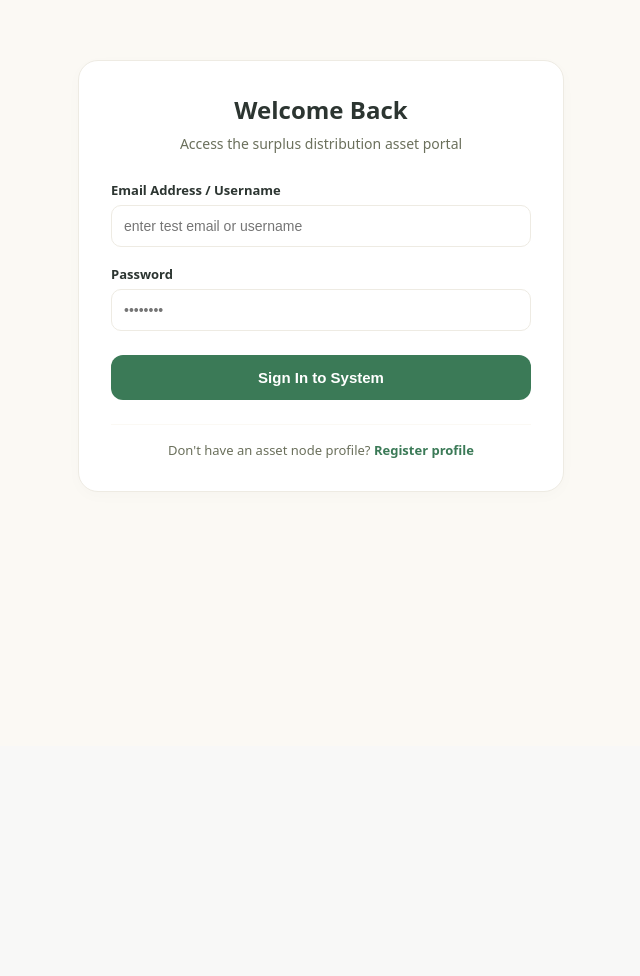
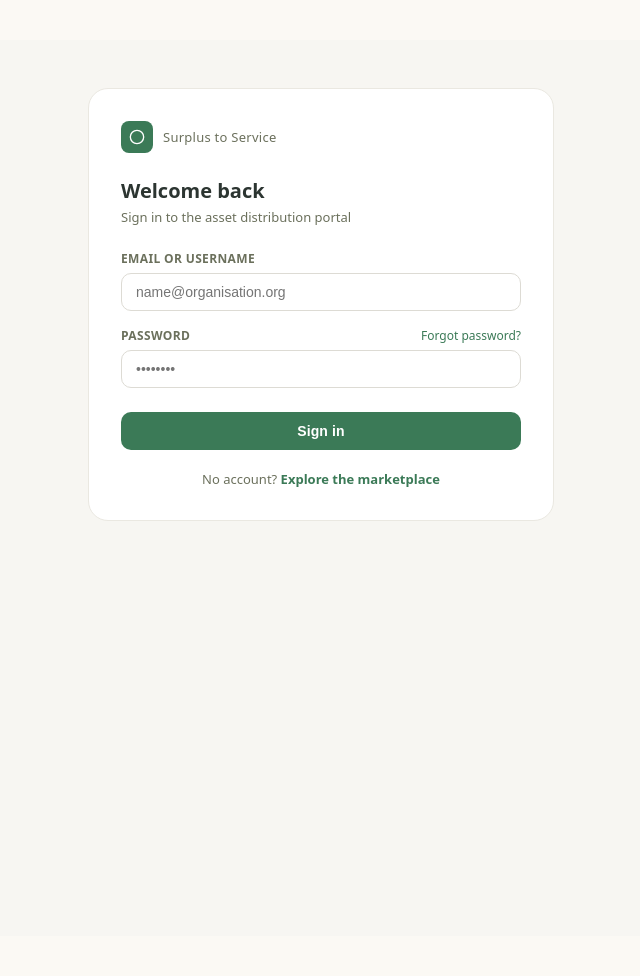
Before and after one commit to smbhargavi25ds-max/SURPLUS-TO-SERVICE, a Flask app: page /login in a window 1280 px wide. Shown: the part 54-1030 px from the top of the page, without its empty margins (319-959 px from the left). Before the commit the page ends 546 px from the top, so only its background shows below. Run offline with Flask 3, Linux system fonts and the light colour scheme.

Commit message:
fix: replace url_for register with browse link

```diff
--- a/templates/login.html
+++ b/templates/login.html
@@ -1,47 +1,69 @@
 {% extends "base.html" %}
 
-{% block title %}Sign In - Surplus to Service{% endblock %}
+{% block title %}Sign In — Surplus to Service{% endblock %}
 
 {% block content %}
-<div style="max-width: 420px; margin: 60px auto; padding: 32px; background: #ffffff; border: 1px solid #eeebe3; border-radius: 20px; box-shadow: 0 4px 16px rgba(0,0,0,0.02); font-family: system-ui, -apple-system, sans-serif;">
+<div style="display: flex; justify-content: center; align-items: flex-start; padding: 48px 16px; min-height: 100vh; background: #f7f6f2;">
+  <div style="width: 100%; max-width: 400px; background: #ffffff; border: 1px solid #eae8e1; border-radius: 20px; padding: 32px; font-family: system-ui, -apple-system, sans-serif;">
 
-    <div style="text-align: center; margin-bottom: 28px;">
-        <h2 style="color: #2c3531; margin: 0 0 8px 0; font-size: 24px; font-weight: 700;">Welcome Back</h2>
-        <p style="color: #6b705c; margin: 0; font-size: 14px;">Access the surplus distribution asset portal</p>
+    <div style="display: flex; align-items: center; gap: 10px; margin-bottom: 24px;">
+      <div style="width: 32px; height: 32px; background: #3b7a57; border-radius: 8px; display: flex; align-items: center; justify-content: center;">
+        <svg width="16" height="16" fill="none" stroke="#fff" stroke-width="2" viewBox="0 0 24 24">
+          <path d="M12 2C6.48 2 2 6.48 2 12s4.48 10 10 10 10-4.48 10-10S17.52 2 12 2z"/>
+        </svg>
       </div>
+      <span style="font-size: 13px; font-weight: 500; color: #6b705c; letter-spacing: 0.02em;">Surplus to Service</span>
+    </div>
+
+    <h2 style="font-size: 20px; font-weight: 600; color: #2c3531; margin: 0 0 4px;">Welcome back</h2>
+    <p style="font-size: 13px; color: #6b705c; margin: 0 0 24px;">Sign in to the asset distribution portal</p>
 
     {% with messages = get_flashed_messages(with_categories=true) %}
       {% if messages %}
         {% for category, message in messages %}
-                <div style="padding: 12px; margin-bottom: 16px; border-radius: 8px; font-size: 14px; font-weight: 500; text-align: center;
-                    {% if category == 'success' %} background: rgba(59, 122, 87, 0.1); color: #3b7a57; {% else %} background: #fdf2f2; color: #de4437; {% endif %}">
-                    {{ message }}
+          {% if category == 'success' %}
+            <div style="display: flex; align-items: center; gap: 8px; padding: 10px 14px; margin-bottom: 20px; border-radius: 10px; font-size: 13px; background: #edf7f1; color: #2e6e47; border: 1px solid #b8ddc9;">
+              ✓ {{ message }}
             </div>
+          {% else %}
+            <div style="display: flex; align-items: center; gap: 8px; padding: 10px 14px; margin-bottom: 20px; border-radius: 10px; font-size: 13px; background: #fdf2f2; color: #b33030; border: 1px solid #f5c0c0;">
+              ! {{ message }}
+            </div>
+          {% endif %}
         {% endfor %}
       {% endif %}
     {% endwith %}
 
-    <form action="{{ url_for('login') }}" method="POST">
-        <div style="margin-bottom: 18px;">
-            <label style="display: block; font-size: 13px; font-weight: 600; color: #2c3531; margin-bottom: 6px;">Email Address / Username</label>
-            <input type="text" name="username" placeholder="enter test email or username" required
-                   style="width: 100%; padding: 12px; border: 1px solid #eeebe3; border-radius: 10px; font-size: 14px; box-sizing: border-box; outline: none; transition: border 0.2s;">
+    <form action="{{ url_for('login') }}" method="POST" novalidate>
+
+      <div style="margin-bottom: 16px;">
+        <label style="display: block; font-size: 12px; font-weight: 600; color: #6b705c; margin-bottom: 6px; letter-spacing: 0.03em; text-transform: uppercase;">Email or username</label>
+        <input type="text" name="username" placeholder="name@organisation.org" required autocomplete="username"
+          style="width: 100%; padding: 10px 14px; border: 1px solid #dddbd4; border-radius: 10px; font-size: 14px; color: #2c3531; background: #fff; box-sizing: border-box; outline: none;"
+          onfocus="this.style.borderColor='#3b7a57'" onblur="this.style.borderColor='#dddbd4'">
       </div>
 
       <div style="margin-bottom: 24px;">
-            <label style="display: block; font-size: 13px; font-weight: 600; color: #2c3531; margin-bottom: 6px;">Password</label>
-            <input type="password" name="password" placeholder="••••••••" required
-                   style="width: 100%; padding: 12px; border: 1px solid #eeebe3; border-radius: 10px; font-size: 14px; box-sizing: border-box; outline: none;">
+        <div style="display: flex; justify-content: space-between; align-items: baseline; margin-bottom: 6px;">
+          <label style="font-size: 12px; font-weight: 600; color: #6b705c; letter-spacing: 0.03em; text-transform: uppercase;">Password</label>
+          <a href="/forgot-password" style="font-size: 12px; color: #3b7a57; text-decoration: none; font-weight: 500;">Forgot password?</a>
+        </div>
+        <input type="password" name="password" placeholder="••••••••" required autocomplete="current-password"
+          style="width: 100%; padding: 10px 14px; border: 1px solid #dddbd4; border-radius: 10px; font-size: 14px; color: #2c3531; background: #fff; box-sizing: border-box; outline: none;"
+          onfocus="this.style.borderColor='#3b7a57'" onblur="this.style.borderColor='#dddbd4'">
       </div>
 
-        <button type="submit" style="width: 100%; background: #3b7a57; color: #ffffff; padding: 14px; border: none; border-radius: 12px; font-size: 15px; font-weight: 600; cursor: pointer; transition: background 0.2s;">
-            Sign In to System
+      <button type="submit"
+        style="width: 100%; padding: 11px; background: #3b7a57; color: #fff; border: none; border-radius: 10px; font-size: 14px; font-weight: 600; cursor: pointer; letter-spacing: 0.01em;">
+        Sign in
       </button>
+
     </form>
 
-    <div style="text-align: center; margin-top: 24px; border-top: 1px solid #fbf9f4; padding-top: 16px; font-size: 13px; color: #6b705c;">
-        Don't have an asset node profile? <a href="{{ url_for('register') }}" style="color: #3b7a57; font-weight: 600; text-decoration: none;">Register profile</a>
-    </div>
+    <p style="text-align: center; margin: 20px 0 0; font-size: 13px; color: #6b705c;">
+      No account? <a href="/browse" style="color: #3b7a57; font-weight: 600; text-decoration: none;">Explore the marketplace</a>
+    </p>
 
   </div>
+</div>
 {% endblock %}
```
Lines whose indentation alone changed are shown as unchanged.
